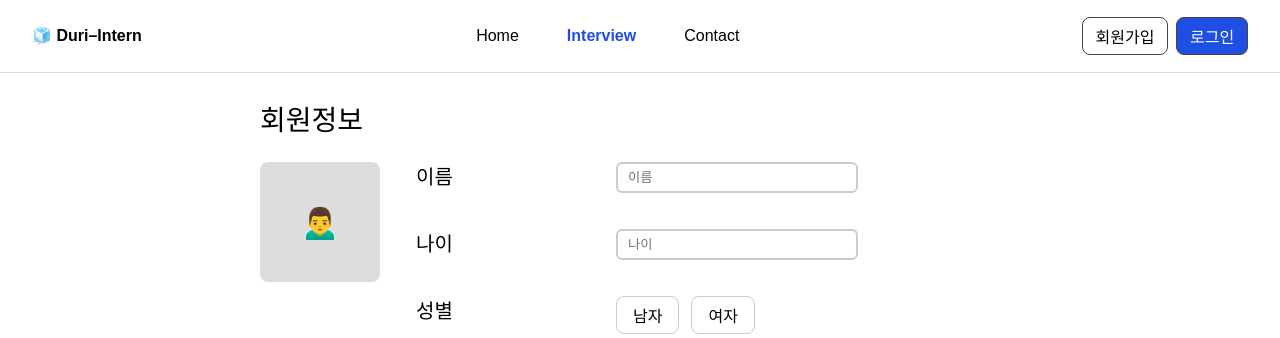
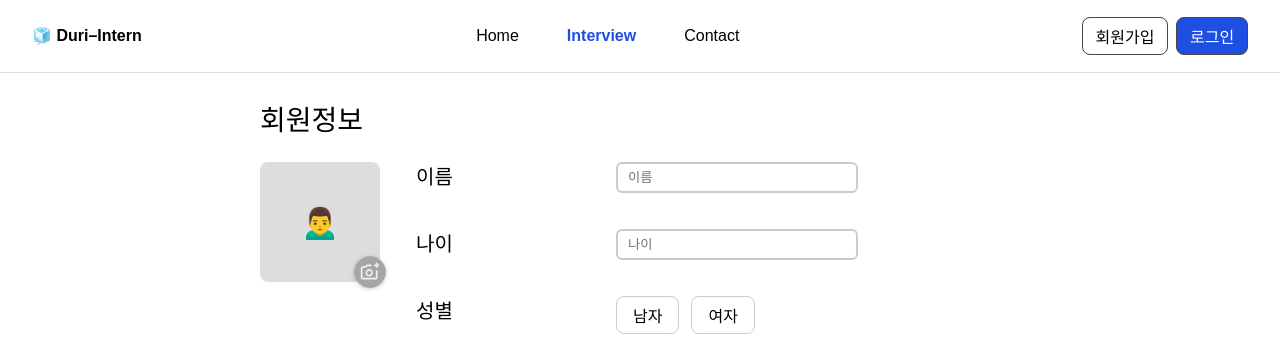
Before and after one commit to knupp7/react-ai-interview, a React (Vite) app in the folder vite-project/: page /interview in a window 1280 px wide. Shown: the top 338 px of the page. Built offline with nearby package versions, Linux system fonts and the light colour scheme.

Commit message:
[feat] 유저 증명사진 이미지 첨부기능 구현

```diff
--- a/vite-project/src/pages/Interview.jsx
+++ b/vite-project/src/pages/Interview.jsx
@@ -3,12 +3,38 @@ import '../styles/interview.css';
 
 export default function Interview() {
   const [gender, setGender] = useState(null);
+  const [profileImage, setProfileImage] = useState(null);
+
+  const handleImageChange = (e) => {
+    const file = e.target.files[0];
+    if (file) {
+      const imageUrl = URL.createObjectURL(file);
+      setProfileImage(imageUrl);
+    }
+  };
 
   return (
     <div className="interview-container">
       <h2 className="section-title">회원정보</h2>
       <div className="profile-section">
-        <div className="profile-image">🙍‍♂️</div>
+      <div className="profile-image-wrapper">
+          <div className="profile-image">
+            {profileImage ? (
+              <img src={profileImage} alt="profile" className="image-preview" />
+            ) : (
+              <span role="img" aria-label="default">🙍‍♂️</span>
+            )}
+          </div>
+          <label className="upload-button">
+            <img src="/ic_camera.svg" alt="카메라" className="camera-icon" />
+            <input
+              type="file"
+              accept="image/*"
+              onChange={handleImageChange}
+              style={{ display: "none" }}
+            />
+          </label>
+        </div>
         <div className="form-grid">
           <label>이름</label>
           <input type="text" placeholder="이름" />
--- a/vite-project/src/styles/Interview.css
+++ b/vite-project/src/styles/Interview.css
@@ -43,15 +43,56 @@ hr {
     text-align: left;
 }
 
-.profile-image {
+.profile-image-wrapper {
+    position: relative;
     width: 120px;
     height: 120px;
+}
+
+.profile-image {
+    width: 100%;
+    height: 100%;
     background-color: #ddd;
     display: flex;
     align-items: center;
     justify-content: center;
     font-size: 32px;
     border-radius: 8px;
+    overflow: hidden;
+}
+
+.image-preview {
+    width: 100%;
+    height: 100%;
+    object-fit: cover;
+    border-radius: 8px;
+}
+
+.upload-button {
+    position: absolute;
+    bottom: -6px;
+    right: -6px;
+    background-color: rgb(166, 166, 166);
+    border: 1px solid #aaa;
+    border-radius: 50%;
+    width: 32px;
+    height: 32px;
+    font-size: 16px;
+    display: flex;
+    align-items: center;
+    justify-content: center;
+    cursor: pointer;
+    box-shadow: 0 1px 4px rgba(0,0,0,0.2);
+}
+
+.upload-button:hover {
+    background-color: black;
+}
+
+.camera-icon {
+    width: 20px;
+    height: 20px;
+    color: white;
 }
 
 .form-grid {
```
Also changed, not shown: vite-project/public/ic_camera.svg (added).
